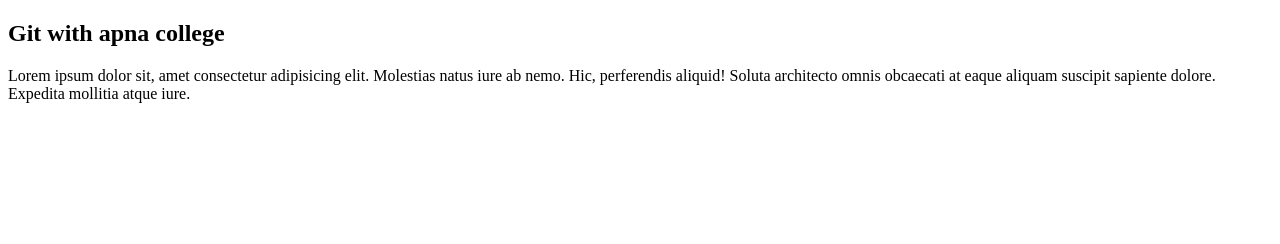
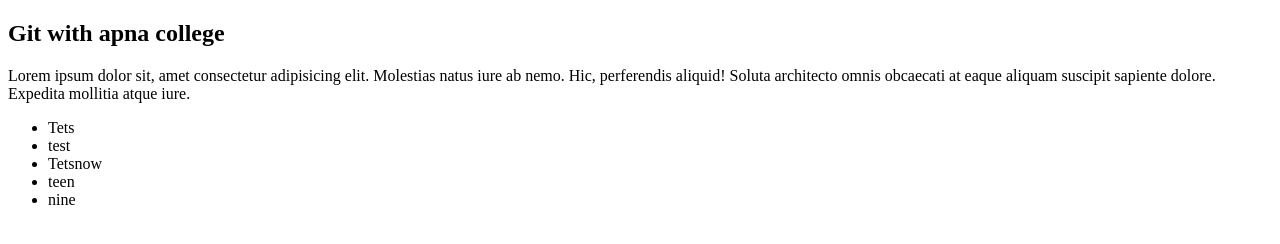
Before and after one commit to iamamolsarker/git_pratice_apna_college, a plain HTML site: page index.html in a window 1280 px wide. Drawn offline with Linux system fonts and the light colour scheme.

Commit message:
list added

```diff
--- a/index.html
+++ b/index.html
@@ -8,5 +8,12 @@
 <body>
     <h2>Git with apna college</h2>
     <p>Lorem ipsum dolor sit, amet consectetur adipisicing elit. Molestias natus iure ab nemo. Hic, perferendis aliquid! Soluta architecto omnis obcaecati at eaque aliquam suscipit sapiente dolore. Expedita mollitia atque iure.</p>
+    <ul>
+        <li>Tets</li>
+        <li>test</li>
+        <li>Tetsnow</li>
+        <li>teen</li>
+        <li>nine</li>
+    </ul>
 </body>
 </html>
```
